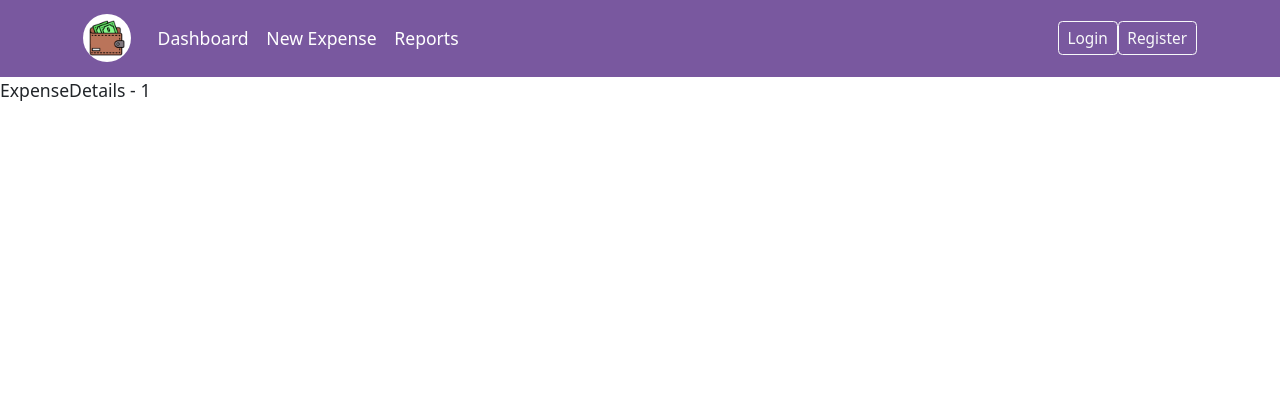
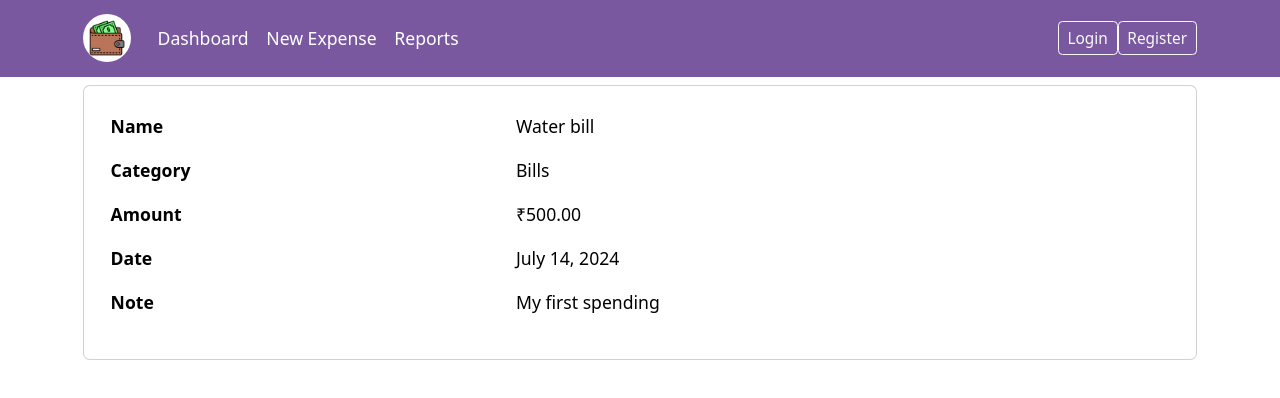
Before and after one commit to Russole/Expense-Application, a React (Vite) app in the folder Frontend/webapp/: page /view/1 in a window 1280 px wide. Shown: the top 398 px of the page. Built offline with nearby package versions, Linux system fonts and the light colour scheme.

Commit message:
Create Basic HTML Table for Expense Detail page

```diff
--- a/Frontend/webapp/src/pages/expense/ExpenseDetails.tsx
+++ b/Frontend/webapp/src/pages/expense/ExpenseDetails.tsx
@@ -1,8 +1,41 @@
 import { useParams } from "react-router-dom";
+import CurrencyUtils from "../../utils/CurrencyUtils";
+import DateUtils from "../../utils/DateUtils";
 
 const ExpenseDetails = () => {
   const { expenseId } = useParams();
-  return <div>ExpenseDetails - {expenseId}</div>;
+  return (
+    <div className="container mt-2">
+      <div className="card">
+        <div className="card-body p-3">
+          <table className="table table-borderless table-responsive">
+            <tbody>
+              <tr>
+                <th>Name</th>
+                <td>Water bill</td>
+              </tr>
+              <tr>
+                <th>Category</th>
+                <td>Bills</td>
+              </tr>
+              <tr>
+                <th>Amount</th>
+                <td>{CurrencyUtils.formatToINR(500)}</td>
+              </tr>
+              <tr>
+                <th>Date</th>
+                <td>{DateUtils.formatDateString("2024-7-14")}</td>
+              </tr>
+              <tr>
+                <th>Note</th>
+                <td>My first spending</td>
+              </tr>
+            </tbody>
+          </table>
+        </div>
+      </div>
+    </div>
+  );
 };
 
 export default ExpenseDetails;
```
